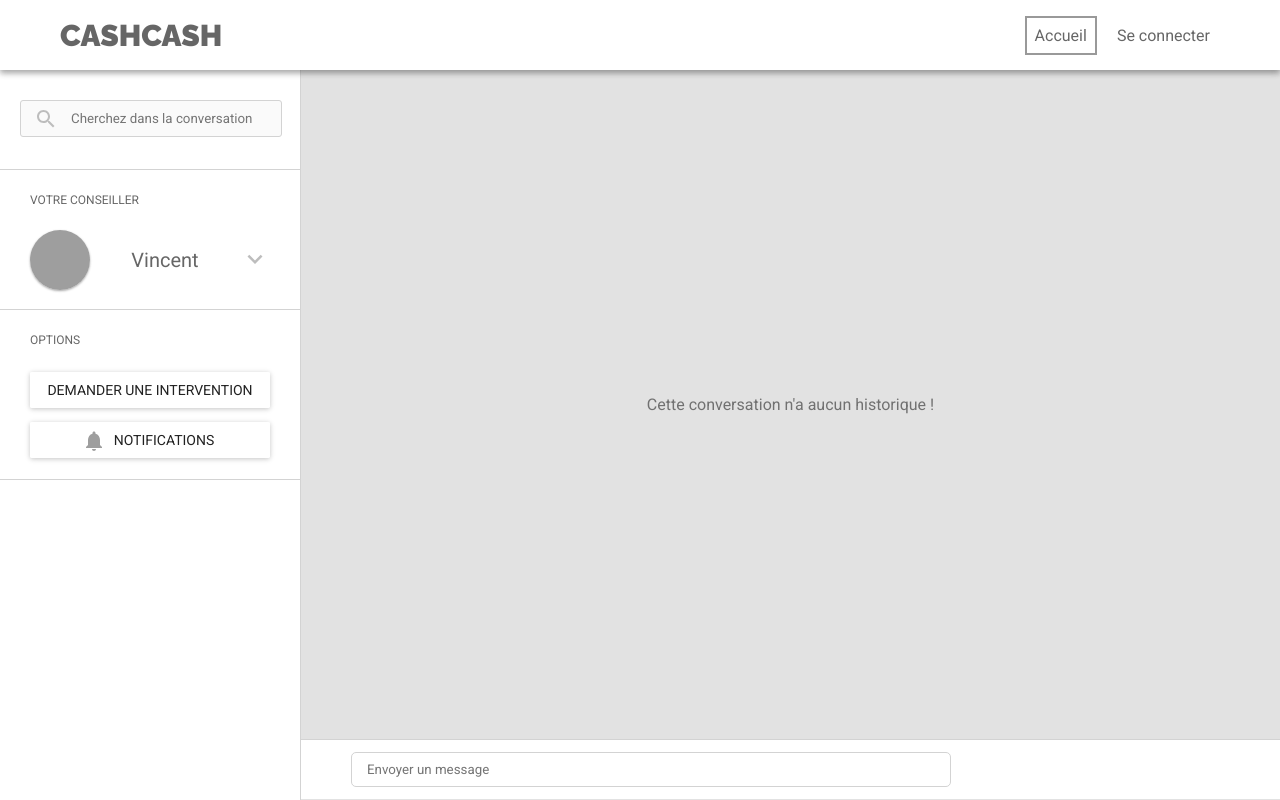
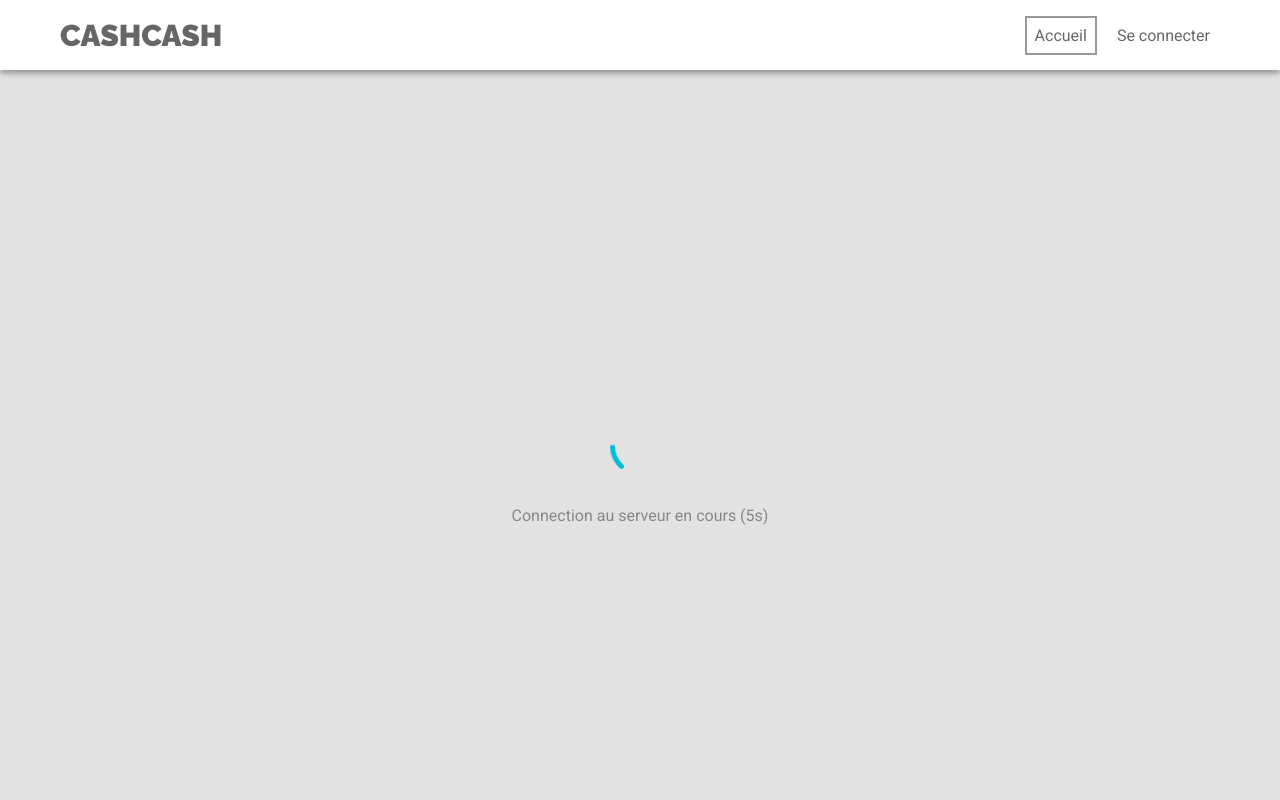
Before and after one commit to PPE-BTS-SIO/PPE, a React (Create React App) app: page /livechat in a window 1280 px wide. Built offline with nearby package versions, Linux system fonts and the light colour scheme; grey boxes are pictures that could not be loaded; what react-tap-event-plugin would draw is missing.

Commit message:
:sparkles: show connection status

```diff
--- a/src/components/live_chat/index.jsx
+++ b/src/components/live_chat/index.jsx
@@ -5,26 +5,33 @@ import SidePanel from './smallviews/side_panel'
 import Content from './smallviews/content';
 import Inputs from './smallviews/inputs';
 
+import WaitingForServer from './waiting_for_server';
+
 import '../../styles/live_chat/index.css';
 
 class LiveChat extends Component {
 	constructor(props) {
 		super(props);
 		this.state = {
-			hey: false
+			isConnected: false
 		}
 	}
 
 	render() {
-		return (
-			<div id="live-chat-container">
-				<NavigationBar />
-				<SidePanel />
-				<Content />
-				<Inputs />
-			</div>
-		);
+		const isConnected = this.state.isConnected;
+		if (isConnected) {
+			return <Connected />
+		}
+		return <WaitingForServer />
 	}
 }
 
+const Connected = () => (
+	<div id="live-chat-container">
+		<SidePanel />
+		<Content />
+		<Inputs />
+	</div>
+);
+
 export default LiveChat;
--- a/src/components/live_chat/smallviews/side_panel/desktop_sections/options.jsx
+++ b/src/components/live_chat/smallviews/side_panel/desktop_sections/options.jsx
@@ -1,10 +1,16 @@
 import React from 'react';
 
-import RaisedButton from 'material-ui/RaisedButton';
+import NotificationsIcon from 'material-ui/svg-icons/social/notifications';
+import PrintIcon from 'material-ui/svg-icons/action/print';
 
-import NotificationsIcon from 'material-ui/svg-icons/social/notifications';
+import Button from '../../../../smallviews/button';
 
 import '../../../../../styles/live_chat/smallviews/side_panel/desktop_sections/options.css';
+
+const labelStyle = {
+	color: 'rgba(0, 0, 0, .7)',
+	fontSize: '13px'
+}
 
 const Options = () => (
 	<div id="live-chat-desktop-side-panel-options-container">
@@ -12,13 +18,22 @@ const Options = () => (
 			{'Options'}
 		</div>
 		<div id="live-chat-desktop-side-panel-options-buttons">
-			<RaisedButton
+			<Button
+				type="raised"
 				label="Demander une intervention"
+				labelStyle={labelStyle}
 			/>
-			<RaisedButton
+			<Button
+				type="raised"
 				label="Notifications"
 				icon={<NotificationsIcon color="#9E9E9E" />}
 				labelPosition="after"
+				labelStyle={labelStyle}
+			/>
+			<Button
+				type="raised"
+				label="Imprimer la conversation"
+				labelStyle={labelStyle}
 			/>
 		</div>
 	</div>
--- a/src/components/live_chat/smallviews/side_panel/desktop_sections/technical_adviser.jsx
+++ b/src/components/live_chat/smallviews/side_panel/desktop_sections/technical_adviser.jsx
@@ -33,12 +33,16 @@ class TechnicalAdviser extends Component {
 				</div>
 				<div id="live-chat-desktop-side-panel-technical-adviser">
 					<div
-						id="live-chat-desktop-side-panel-technical-adviser-picture"
+						id="live-chat-desktop-side-panel-technical-adviser-picture-container"
 						className="card-1"
-						style={{
-							backgroundImage: `url('${technicalAdviser.picture}')`
-						}}
-					/>
+					>
+						<div
+							id="live-chat-desktop-side-panel-technical-adviser-picture"
+							style={{
+								backgroundImage: `url('${technicalAdviser.picture}')`
+							}}
+						/>
+					</div>
 					<span id="live-chat-desktop-side-panel-technical-adviser-name">
 						{technicalAdviser.name}
 					</span>
--- /dev/null
+++ b/src/components/live_chat/waiting_for_server.jsx
@@ -0,0 +1,65 @@
+import React, { Component } from 'react';
+
+import CircularProgress from 'material-ui/CircularProgress';
+import Snackbar from 'material-ui/Snackbar';
+
+import NavigationBar from '../smallviews/nav_bar';
+
+class WaitingForServer extends Component {
+	constructor(props) {
+		super(props);
+		this.state = {
+			elapsedTime: 0,
+			open: false
+		}
+	}
+
+	componentWillMount() {
+		this.createInterval;
+	}
+
+	componentWillUnmount() {
+		clearInterval(this.createInterval);
+	}
+
+	createInterval = setInterval(() => this.updateTime(), 1000);
+
+	updateTime = () => {
+		const elapsedTime = this.state.elapsedTime + 1;
+		const open = this.state.open || elapsedTime === 10;
+		this.setState({
+			elapsedTime,
+			open
+		});
+	};
+
+	render() {
+		const elapsedTime = this.state.elapsedTime;
+
+		return (
+			<div id="live-chat-container">
+				<NavigationBar />
+				<div id="live-chat-waiting-for-connection">
+					<div id="live-chat-waiting-for-connection-content">
+						<div>
+							<CircularProgress size={60} thickness={5} />
+						</div>
+						<div>
+							{`Connection au serveur en cours (${elapsedTime}s)`}
+						</div>
+					</div>
+				</div>
+				<Snackbar
+          open={this.state.open}
+          message="Le serveur semble ne pas répondre"
+          action="Rafraichir"
+          autoHideDuration={50000}
+          onActionTouchTap={() => window.location.reload()}
+          onRequestClose={() => this.setState({ open: false })}
+        />
+			</div>
+		);
+	}
+}
+
+export default WaitingForServer;
--- a/src/styles/live_chat/index.css
+++ b/src/styles/live_chat/index.css
@@ -3,3 +3,31 @@
 	overflow: hidden;
 
 }
+
+#live-chat-waiting-for-connection {
+
+	height: 100%;
+	width: 100%;
+
+	display: flex;
+	justify-content: center;
+	align-items: center;
+
+}
+
+#live-chat-waiting-for-connection-content > div {
+
+	display: flex;
+	justify-content: center;
+	align-items: center;
+	text-align: center;
+
+	color: rgba(0, 0, 0, .4);
+
+}
+
+#live-chat-waiting-for-connection-content > div:first-child {
+
+	margin-bottom: 30px;
+
+}
--- a/src/styles/live_chat/smallviews/side_panel/desktop_sections/options.css
+++ b/src/styles/live_chat/smallviews/side_panel/desktop_sections/options.css
@@ -1,11 +1,10 @@
 #live-chat-desktop-side-panel-options-container {
 
-	height: 150px;
 	width: 100%;
 
 	border-bottom: 1px solid lightgray;
 
-	padding: 0 30px;
+	padding: 0 30px 10px 30px;
 
 	-moz-box-sizing: border-box;
 	-webkit-box-sizing: border-box;
@@ -17,7 +16,6 @@
 
 #live-chat-desktop-side-panel-options-buttons {
 
-	height: 100px;
 	width: 100%;
 
 	display: flex;
@@ -31,6 +29,6 @@
 
 	width: 100%;
 
-	margin-bottom: 10px;
+	margin-bottom: 15px;
 
 }
--- a/src/styles/live_chat/smallviews/side_panel/desktop_sections/technical_adviser.css
+++ b/src/styles/live_chat/smallviews/side_panel/desktop_sections/technical_adviser.css
@@ -30,10 +30,27 @@
 
 }
 
-#live-chat-desktop-side-panel-technical-adviser-picture {
+#live-chat-desktop-side-panel-technical-adviser-picture-container {
 
 	height: 60px !important;
 	width: 60px !important;
+
+	border-radius: 100px;
+
+	padding: 2px;
+
+	-moz-box-sizing: border-box;
+	-webkit-box-sizing: border-box;
+	box-sizing: border-box;
+
+	border: 1px solid #E2E2E2;
+
+}
+
+#live-chat-desktop-side-panel-technical-adviser-picture {
+
+	height: 100%;
+	width: 100%;
 
 	background-position: center;
 	background-size: cover;
```
